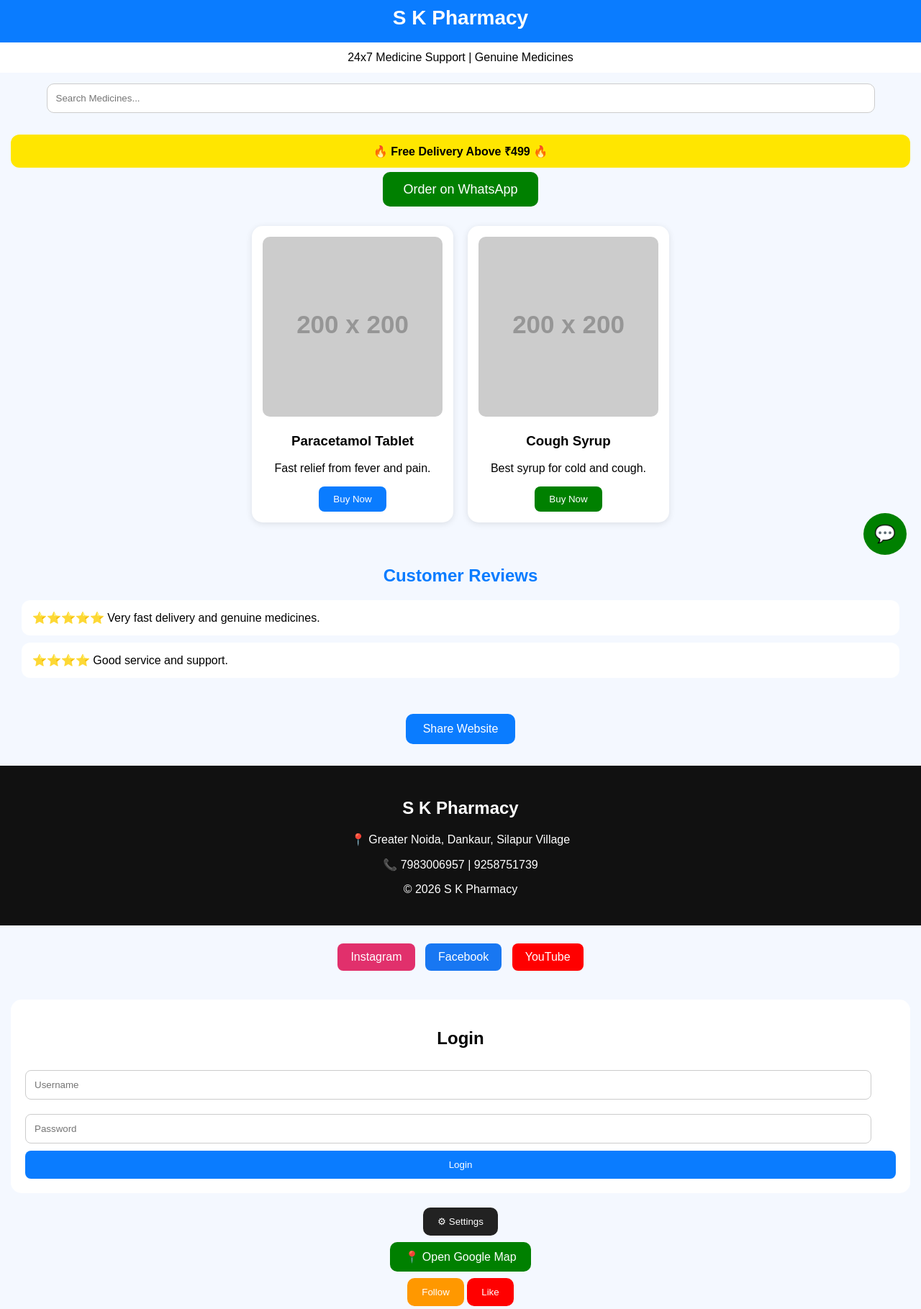
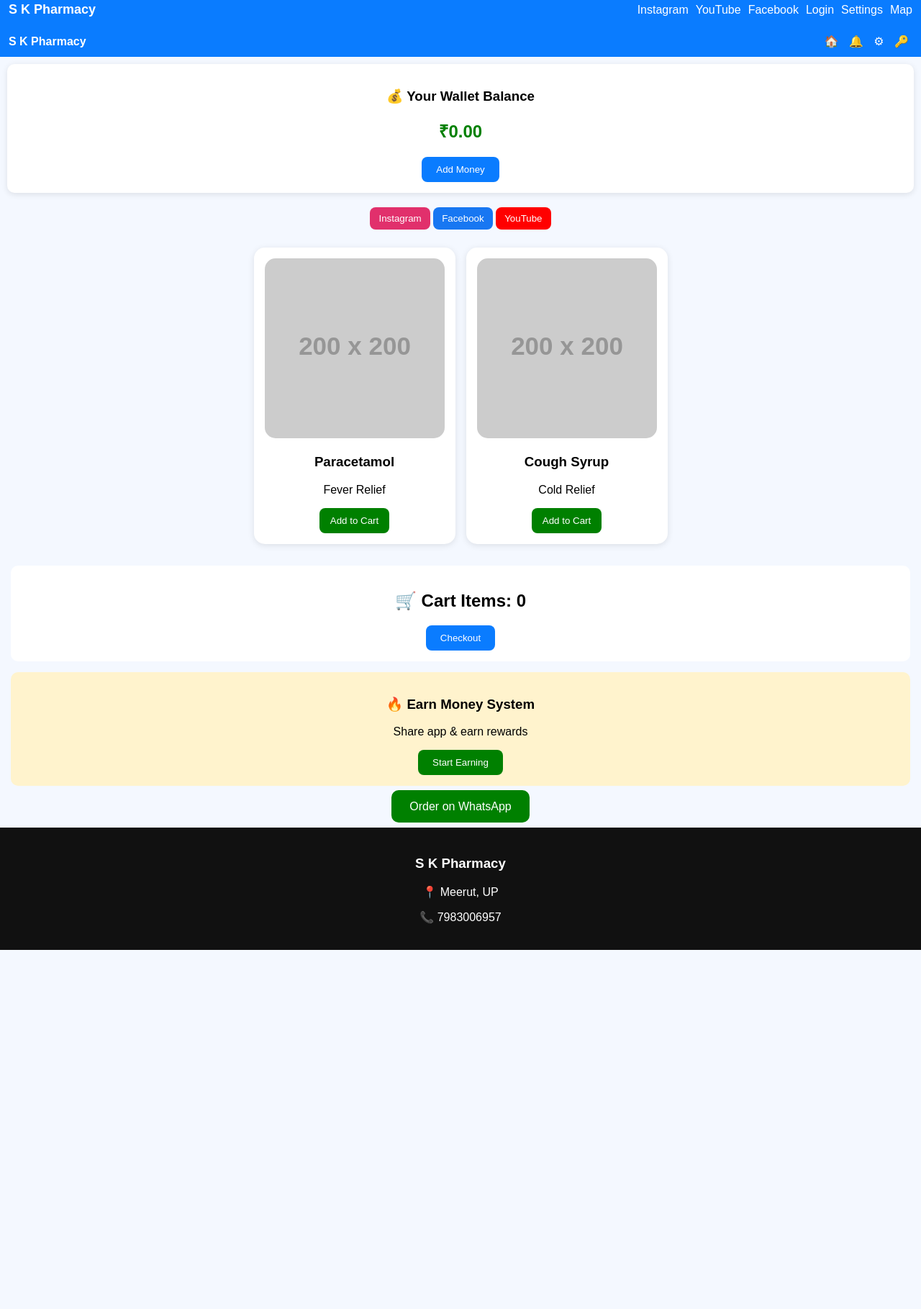
Before and after one commit to sakirkhangrnoida/sakirkhangrnoida.github.io, a plain HTML site: page index.html in a window 1280 px wide. Shown: the part 9-1828 px from the top of the page at 72% size. After the commit the page ends 1329 px from the top, so only its background shows below. Drawn offline with Linux system fonts and the light colour scheme; placeholder pictures from the web are drawn by us.

Commit message:
index.html

```diff
--- a/index.html
+++ b/index.html
@@ -1,307 +1,181 @@
 <!DOCTYPE html>
 <html>
 <head>
-<title>S K Pharmacy</title>
+<title>S K Pharmacy Pro</title>
 <meta name="viewport" content="width=device-width, initial-scale=1.0">
 </head>
+<!-- TOP NAVIGATION BAR -->
 
-<body style="margin:0;font-family:Arial;background:#f4f8ff;">
+<div style="background:#0a7cff;
+color:white;
+padding:12px;
+display:flex;
+justify-content:space-between;
+align-items:center;
+flex-wrap:wrap;
+position:sticky;
+top:0;
+z-index:999;">
 
-<div style="background:#0a7cff;color:white;padding:18px;text-align:center;font-size:28px;font-weight:bold;">
+<!-- LEFT -->
+<div style="font-weight:bold;font-size:18px;">
 S K Pharmacy
 </div>
 
-<div style="background:white;padding:12px;text-align:center;font-size:16px;">
-24x7 Medicine Support | Genuine Medicines
+<!-- RIGHT MENU -->
+<div style="display:flex;gap:10px;flex-wrap:wrap;">
+
+<a href="#" style="color:white;text-decoration:none;">Instagram</a>
+<a href="#" style="color:white;text-decoration:none;">YouTube</a>
+<a href="#" style="color:white;text-decoration:none;">Facebook</a>
+<a href="#" style="color:white;text-decoration:none;">Login</a>
+<a href="#" style="color:white;text-decoration:none;">Settings</a>
+<a href="https://maps.google.com" style="color:white;text-decoration:none;">Map</a>
+
 </div>
 
-<div style="padding:15px;text-align:center;">
-<input type="text" placeholder="Search Medicines..."
-style="width:90%;padding:12px;border-radius:10px;border:1px solid #ccc;">
 </div>
+<body style="margin:0;font-family:Arial;background:#f4f8ff;">
 
-<div style="background:#ffe600;margin:15px;padding:12px;text-align:center;border-radius:12px;font-weight:bold;">
-🔥 Free Delivery Above ₹499 🔥
-</div>
+<!-- TOP NAV -->
+<div style="background:#0a7cff;
+color:white;
+padding:12px;
+display:flex;
+justify-content:space-between;
+align-items:center;">
 
-<div style="text-align:center;margin:20px;">
-<a href="https://wa.me/917983006957"
-style="background:green;color:white;padding:14px 28px;text-decoration:none;border-radius:10px;font-size:18px;">
-Order on WhatsApp
-</a>
-</div>
+<div style="font-weight:bold;">S K Pharmacy</div>
 
-<div style="display:flex;flex-wrap:wrap;justify-content:center;gap:20px;padding:20px;">
-
-<div style="background:white;width:250px;padding:15px;border-radius:15px;box-shadow:0 2px 10px rgba(0,0,0,0.1);text-align:center;">
-<img src="https://via.placeholder.com/200" style="width:100%;border-radius:10px;">
-<h3>Paracetamol Tablet</h3>
-<p>Fast relief from fever and pain.</p>
-<button style="background:#0a7cff;color:white;padding:10px 20px;border:none;border-radius:8px;">Buy Now</button>
-</div>
-
-<div style="background:white;width:250px;padding:15px;border-radius:15px;box-shadow:0 2px 10px rgba(0,0,0,0.1);text-align:center;">
-<img src="https://via.placeholder.com/200" style="width:100%;border-radius:10px;">
-<h3>Cough Syrup</h3>
-<p>Best syrup for cold and cough.</p>
-<button style="background:green;color:white;padding:10px 20px;border:none;border-radius:8px;">Buy Now</button>
+<div>
+<span style="margin:5px;">🏠</span>
+<span style="margin:5px;">🔔</span>
+<span style="margin:5px;">⚙</span>
+<span style="margin:5px;">🔑</span>
 </div>
 
 </div>
 
-<div style="padding:20px;">
-<h2 style="text-align:center;color:#0a7cff;">Customer Reviews</h2>
+<!-- BALANCE BAR -->
+<div style="background:white;
+margin:10px;
+padding:15px;
+border-radius:10px;
+text-align:center;
+box-shadow:0 2px 8px rgba(0,0,0,0.1);">
 
-<div style="background:white;padding:15px;border-radius:12px;margin:10px;">
-⭐⭐⭐⭐⭐ Very fast delivery and genuine medicines.
-</div>
+<h3>💰 Your Wallet Balance</h3>
+<h2 style="color:green;">₹0.00</h2>
 
-<div style="background:white;padding:15px;border-radius:12px;margin:10px;">
-⭐⭐⭐⭐ Good service and support.
-</div>
-</div>
-
-<div style="text-align:center;margin:20px;">
-<button onclick="navigator.share({title:'S K Pharmacy',url:window.location.href})"
-style="padding:12px 24px;background:#0a7cff;color:white;border:none;border-radius:10px;font-size:16px;">
-Share Website
-</button>
-</div>
-
-<a href="https://wa.me/917983006957"
-style="position:fixed;bottom:20px;right:20px;background:green;color:white;padding:15px;border-radius:50%;text-decoration:none;font-size:24px;">
-💬
-</a>
-
-<div style="background:#111;color:white;padding:25px;text-align:center;margin-top:30px;">
-<h2>S K Pharmacy</h2>
-<p>📍 Greater Noida, Dankaur, Silapur Village</p>
-<p>📞 7983006957 | 9258751739</p>
-<p>© 2026 S K Pharmacy</p>
-</div>
-
-
-
-<!-- SOCIAL MEDIA BUTTONS -->
-
-<div style="text-align:center;padding:20px;">
-
-<a href="#"
-style="background:#E1306C;
-color:white;
-padding:10px 18px;
-text-decoration:none;
-border-radius:8px;
-margin:5px;
-display:inline-block;">
-Instagram
-</a>
-
-<a href="#"
-style="background:#1877F2;
-color:white;
-padding:10px 18px;
-text-decoration:none;
-border-radius:8px;
-margin:5px;
-display:inline-block;">
-Facebook
-</a>
-
-<a href="#"
-style="background:red;
-color:white;
-padding:10px 18px;
-text-decoration:none;
-border-radius:8px;
-margin:5px;
-display:inline-block;">
-YouTube
-</a>
-
-</div>
-
-<!-- LOGIN SECTION -->
-
-<div style="background:white;
-margin:15px;
-padding:20px;
-border-radius:15px;">
-
-<h2 style="text-align:center;">Login</h2>
-
-<input type="text"
-placeholder="Username"
-style="width:95%;
-padding:12px;
-margin:10px 0;
-border-radius:8px;
-border:1px solid #ccc;">
-
-<input type="password"
-placeholder="Password"
-style="width:95%;
-padding:12px;
-margin:10px 0;
-border-radius:8px;
-border:1px solid #ccc;">
-
-<button style="width:100%;
-padding:12px;
-background:#0a7cff;
-color:white;
-border:none;
-border-radius:8px;">
-Login
+<button style="background:#0a7cff;color:white;padding:10px 20px;border:none;border-radius:8px;">
+Add Money
 </button>
 
 </div>
 
-<!-- SETTINGS -->
+<!-- SOCIAL -->
+<div style="text-align:center;padding:10px;">
 
-<div style="text-align:center;margin:20px;">
+<button style="background:#E1306C;color:white;padding:8px 12px;border:none;border-radius:8px;">Instagram</button>
+<button style="background:#1877F2;color:white;padding:8px 12px;border:none;border-radius:8px;">Facebook</button>
+<button style="background:red;color:white;padding:8px 12px;border:none;border-radius:8px;">YouTube</button>
 
-<button style="padding:12px 20px;
-background:#222;
-color:white;
-border:none;
-border-radius:10px;">
-⚙ Settings
+</div>
+
+<!-- PRODUCTS -->
+<div style="display:flex;flex-wrap:wrap;justify-content:center;gap:15px;padding:15px;">
+
+<!-- CARD -->
+<div style="background:white;width:250px;padding:15px;border-radius:15px;
+box-shadow:0 2px 10px rgba(0,0,0,0.1);text-align:center;">
+
+<img src="https://via.placeholder.com/200"
+style="width:100%;border-radius:15px;">
+
+<h3>Paracetamol</h3>
+<p>Fever Relief</p>
+
+<button onclick="addToCart()"
+style="background:green;color:white;padding:10px 15px;border:none;border-radius:8px;">
+Add to Cart
 </button>
 
 </div>
 
-<!-- MAP BUTTON -->
+<div style="background:white;width:250px;padding:15px;border-radius:15px;
+box-shadow:0 2px 10px rgba(0,0,0,0.1);text-align:center;">
 
-<div style="text-align:center;margin:20px;">
+<img src="https://via.placeholder.com/200"
+style="width:100%;border-radius:15px;">
 
-<a href="https://maps.google.com"
-style="background:green;
-color:white;
-padding:12px 20px;
-text-decoration:none;
-border-radius:10px;">
-📍 Open Google Map
-</a>
+<h3>Cough Syrup</h3>
+<p>Cold Relief</p>
 
-</div>
-
-<!-- FOLLOW & LIKE -->
-
-<div style="text-align:center;margin:20px;">
-
-<button onclick="alert('Thanks For Following!')"
-style="padding:12px 20px;
-background:#ff9800;
-color:white;
-border:none;
-border-radius:10px;">
-Follow
-</button>
-
-<button onclick="alert('Liked Successfully!')"
-style="padding:12px 20px;
-background:red;
-color:white;
-border:none;
-border-radius:10px;">
-Like
+<button onclick="addToCart()"
+style="background:green;color:white;padding:10px 15px;border:none;border-radius:8px;">
+Add to Cart
 </button>
 
 </div>
 
-<!-- NOTIFICATION -->
+</div>
 
-<div style="text-align:center;margin:20px;">
+<!-- CART -->
+<div style="background:white;
+margin:15px;
+padding:15px;
+border-radius:10px;
+text-align:center;">
 
-<button onclick="alert('Notifications Enabled')"
-style="padding:12px 20px;
-background:#673ab7;
-color:white;
-border:none;
-border-radius:10px;">
-🔔 Notifications
+<h2>🛒 Cart Items: <span id="cart">0</span></h2>
+
+<button style="background:#0a7cff;color:white;padding:10px 20px;border:none;border-radius:8px;">
+Checkout
 </button>
 
 </div>
 
-<!-- CASH ON DELIVERY -->
+<!-- EARNING SYSTEM -->
+<div style="background:#fff3cd;
+margin:15px;
+padding:15px;
+border-radius:10px;
+text-align:center;">
 
-<div style="background:white;
-padding:20px;
-margin:15px;
-border-radius:15px;">
+<h3>🔥 Earn Money System</h3>
+<p>Share app & earn rewards</p>
 
-<h2>Delivery Options</h2>
-
-<p>✅ Cash On Delivery Available</p>
-
-<p>✅ Fast Delivery</p>
-
-</div>
-
-<!-- ONLINE PAYMENT -->
-
-<div style="background:white;
-padding:20px;
-margin:15px;
-border-radius:15px;">
-
-<h2>Online Payment</h2>
-
-<button style="padding:12px 20px;
-background:#0a7cff;
-color:white;
-border:none;
-border-radius:10px;">
-Pay Now
-</button>
-
-</div>
-
-<!-- EARNING SECTION -->
-
-<div style="background:#fff3cd;
-padding:20px;
-margin:15px;
-border-radius:15px;">
-
-<h2>Earn Rewards</h2>
-
-<p>Share this app with friends and earn rewards.</p>
-
-<p>Get rewards on views and subscribers.</p>
-
-<button style="padding:12px 20px;
-background:green;
-color:white;
-border:none;
-border-radius:10px;">
+<button style="background:green;color:white;padding:10px 20px;border:none;border-radius:8px;">
 Start Earning
 </button>
 
 </div>
 
-<!-- ADS SECTION -->
+<!-- WHATSAPP -->
+<div style="text-align:center;margin:20px;">
+<a href="https://wa.me/917983006957"
+style="background:green;color:white;padding:14px 25px;text-decoration:none;border-radius:10px;">
+Order on WhatsApp
+</a>
+</div>
 
-<div style="background:white;
-padding:20px;
-margin:15px;
-border-radius:15px;
-text-align:center;">
+<!-- FOOTER -->
+<div style="background:#111;color:white;text-align:center;padding:20px;">
 
-<h2>Advertisement</h2>
-
-<div style="background:#ddd;
-height:120px;
-border-radius:10px;
-line-height:120px;">
-Your Ads Here
-</div>
+<h3>S K Pharmacy</h3>
+<p>📍 Meerut, UP</p>
+<p>📞 7983006957</p>
 
 </div>
 
-
+<!-- SCRIPT -->
+<script>
+let count = 0;
+function addToCart(){
+count++;
+document.getElementById("cart").innerText = count;
+}
+</script>
 
 </body>
 </html>
```
